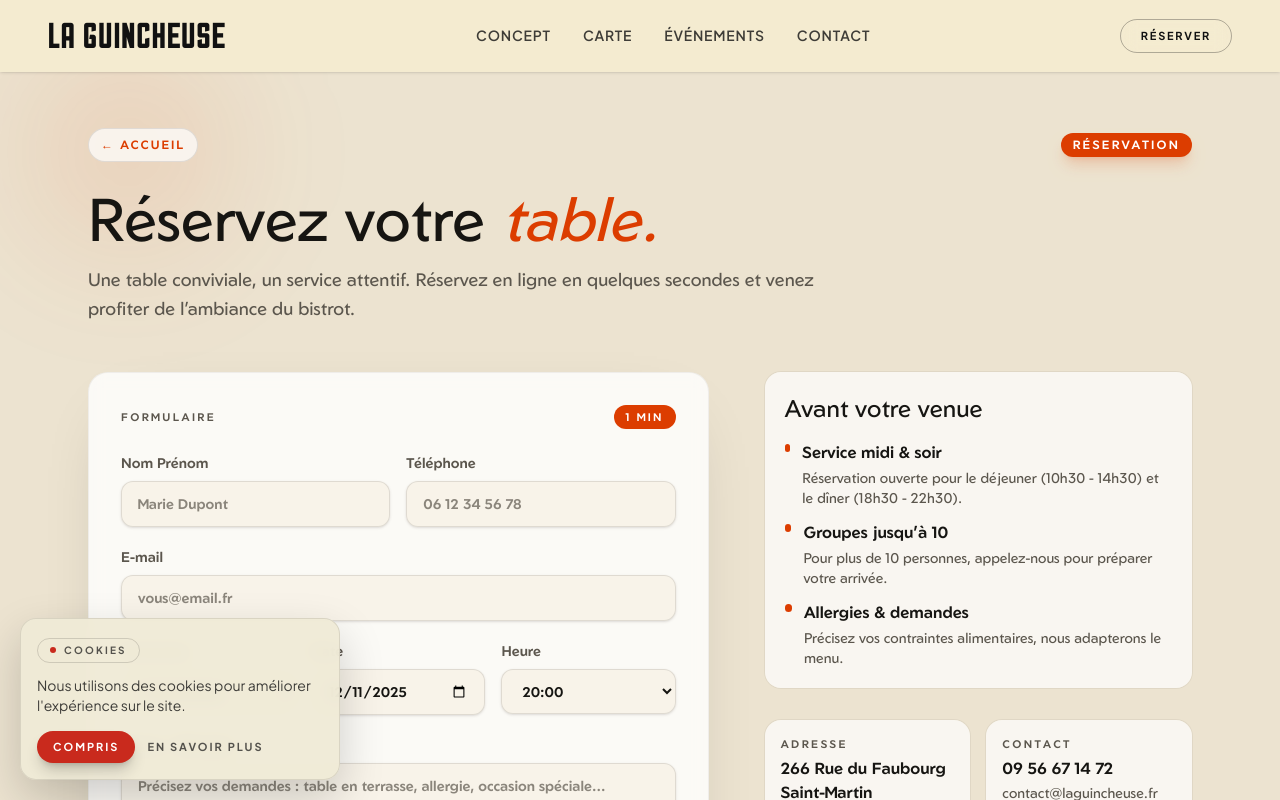
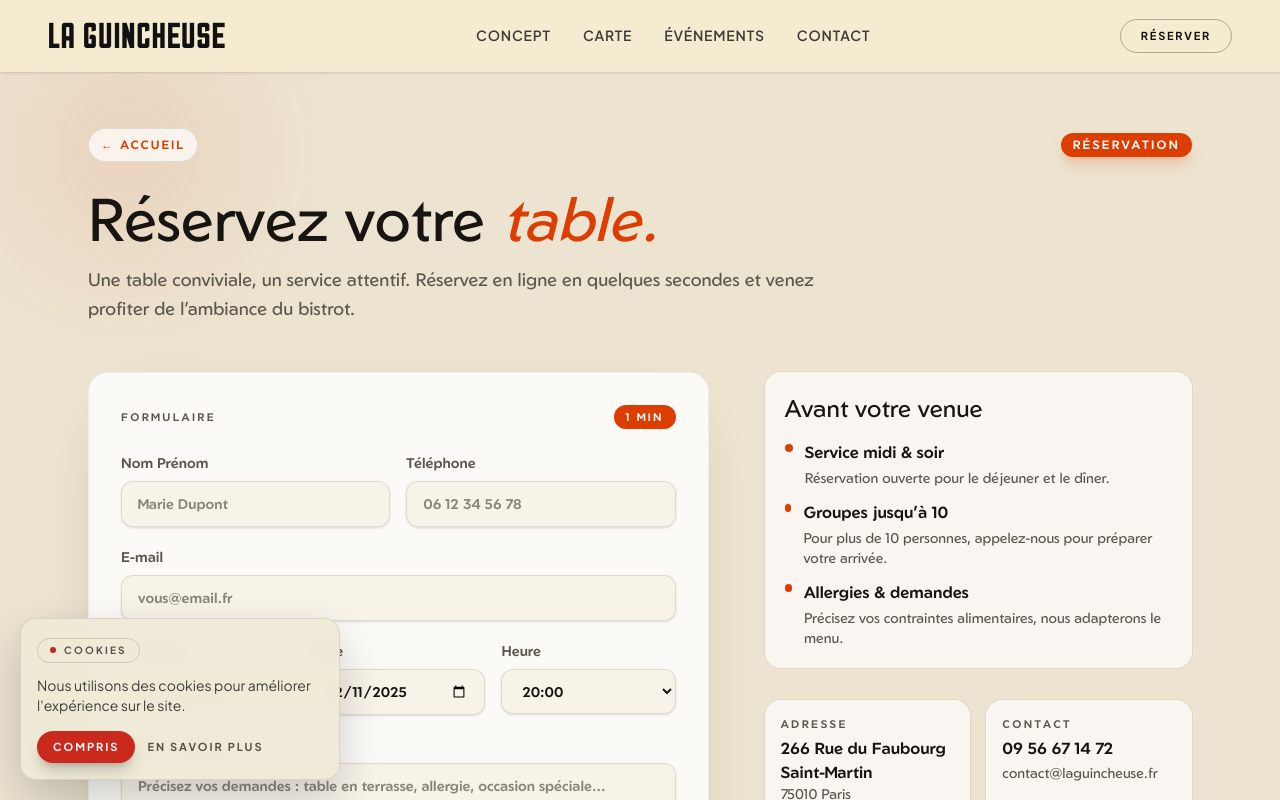
Before and after one commit to mayi0815/laguincheuse, a Next.js app in the folder web/: page /reservation in a window 1280 px wide. Shown: the top 800 px of the page. Built offline with nearby package versions, Linux system fonts and the light colour scheme.

Commit message:
fix : open hour in reservation

```diff
--- a/web/src/app/reservation/page.tsx
+++ b/web/src/app/reservation/page.tsx
@@ -314,7 +314,7 @@ export default function ReservationPage() {
               <ul className="space-y-3 text-[#5B564D]">
                 <InfoItem
                   title="Service midi & soir"
-                  description="Réservation ouverte pour le déjeuner (10h30 - 14h30) et le dîner (18h30 - 22h30)."
+                  description="Réservation ouverte pour le déjeuner et le dîner."
                 />
                 <InfoItem
                   title="Groupes jusqu’à 10"
```
